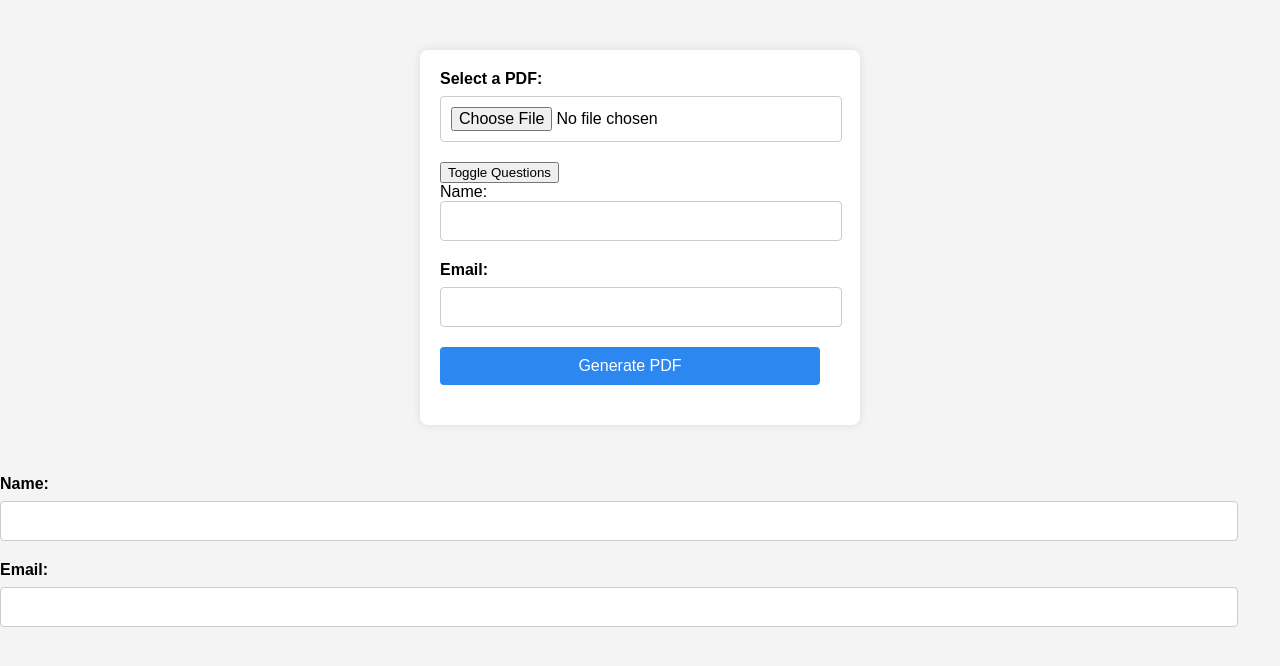
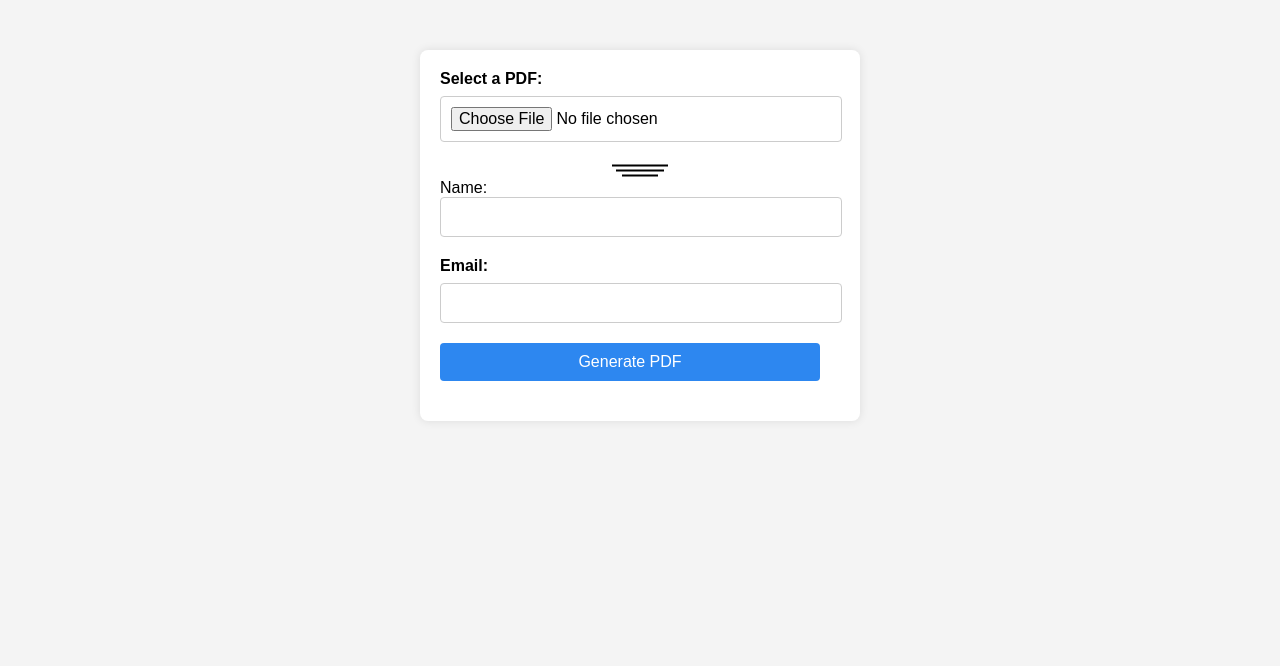
Before and after one commit to joeneuman/form-to-PDF, a plain HTML site: page index.html in a window 1280 px wide. Drawn offline with Linux system fonts and the light colour scheme.

Commit message:
fixed icon

```diff
--- a/index.html
+++ b/index.html
@@ -9,7 +9,9 @@
     <form id="pdfForm">
         <label for="pdfFile">Select a PDF:</label>
         <input type="file" name="pdfFile" id="pdfFile" accept=".pdf" required>
-        <button type="button" id="toggleButton">Toggle Questions</button>
+        <div class="center-container">
+        <img src="togle.png" alt="Toggle" id="toggleButton" style="cursor: pointer;">
+        </div>
 
     <div id="toggleFields"
         <label for="name">Name:</label>
@@ -26,12 +28,3 @@
     <script src="script.js"></script>
 </body>
 </html>
-
-
-<div id="toggleFields">
-    <label for="name">Name:</label>
-    <input type="text" name="name" id="name" required>
-
-    <label for="email">Email:</label>
-    <input type="email" name="email" id="email" required>
-</div>
--- a/styles.css
+++ b/styles.css
@@ -41,6 +41,17 @@ input[type="submit"]:hover {
     background-color: #256abf;
 }
 
+.center-container {
+    display: flex;
+    justify-content: center; /* centers horizontally */
+}
+
+#toggleButton {
+    cursor: pointer;
+    /* any additional styles for the image */
+}
+
+
 /* Responsive styles */
 @media only screen and (max-width: 768px) {
     form {
```
Also changed, not shown: togle.png (added).
